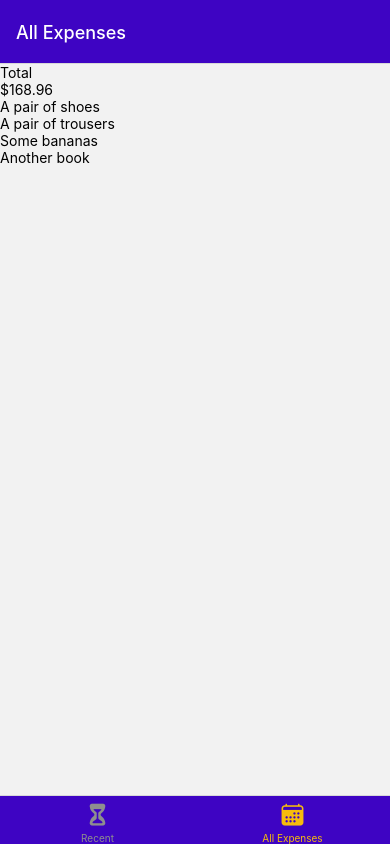
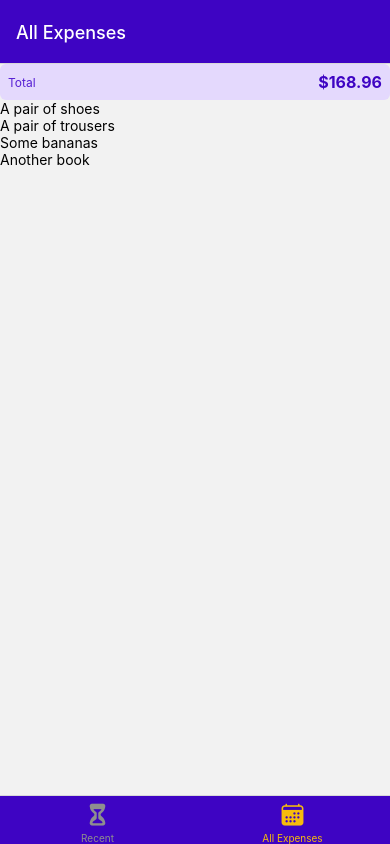
Before and after one commit to Marya-mhn/expense-tracker, a React Native app: screen /AllExpenses in a window 390 px wide. Built offline with nearby package versions, Linux system fonts and the light colour scheme.

Commit message:
commit : styling

```diff
--- a/components/ExpensesOutput.js/ExpensesOutput.js
+++ b/components/ExpensesOutput.js/ExpensesOutput.js
@@ -10,19 +10,19 @@ const DUMMY_Expenses = [
     date: new Date("2021-12-19"),
   },
   {
-    id: "e1",
+    id: "e2",
     description: "A pair of trousers",
     amount: 9.99,
     date: new Date("2022-12-19"),
   },
   {
-    id: "e1",
+    id: "e3",
     description: "Some bananas ",
     amount: 79.99,
     date: new Date("2023-12-19"),
   },
   {
-    id: "e1",
+    id: "e4",
     description: "Another book ",
     amount: 18.99,
     date: new Date("2021-09-20"),
--- a/components/ExpensesOutput.js/ExpensesSummary.js
+++ b/components/ExpensesOutput.js/ExpensesSummary.js
@@ -1,15 +1,35 @@
-import { Text, View } from "react-native";
-
+import { Text, View, StyleSheet } from "react-native";
+import { GlobalStyles } from "../../constants/styles";
 function ExpensesSummary({ expenses, periodName }) {
   const expensesSum = expenses.reduce((sum, expense) => {
     return sum + expense.amount;
   }, 0);
   return (
-    <View>
-      <Text>{periodName}</Text>
-      <Text>${expensesSum.toFixed(2)}</Text>
+    <View style={styles.container}>
+      <Text style={styles.period}>{periodName}</Text>
+      <Text style={styles.sum}>${expensesSum.toFixed(2)}</Text>
     </View>
   );
 }
 
 export default ExpensesSummary;
+
+const styles = StyleSheet.create({
+  container: {
+    padding: 8,
+    backgroundColor: GlobalStyles.colors.primary50,
+    borderRadius: 6,
+    flexDirection: "row",
+    justifyContent: "space-between",
+    alignItems: "center",
+  },
+  period: {
+    fontSize: 12,
+    color: GlobalStyles.colors.primary400,
+  },
+  sum: {
+    fontSize: 16,
+    fontWeight: "bold",
+    color: GlobalStyles.colors.primary500,
+  },
+});
```
